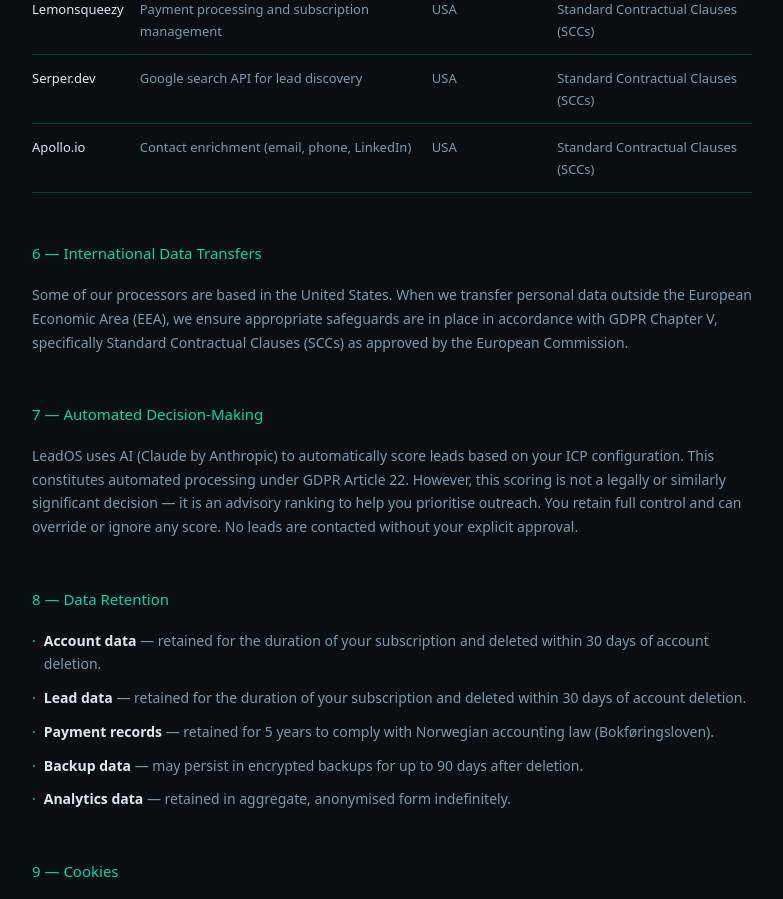
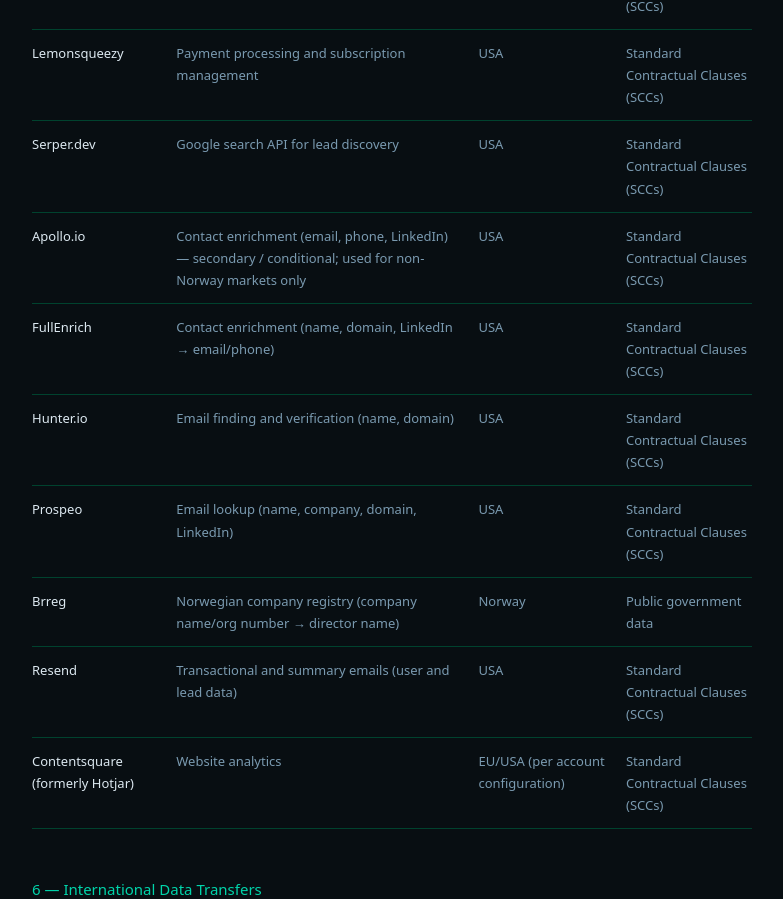
Before and after one commit to kribji/LeadOS-web, a Next.js app: page /privacy in a window 1280 px wide. Shown: the part 1898-2797 px from the top of the page, without its empty margins (248-1031 px from the left). Built offline with nearby package versions, Linux system fonts and the light colour scheme.

Commit message:
docs: update privacy policy processor list, add missing vendors, fix Hotjar/Contentsquare naming

```diff
--- a/app/privacy/page.tsx
+++ b/app/privacy/page.tsx
@@ -23,7 +23,7 @@
             Privacy Policy
           </h1>
           <p style={{ color: muted, fontSize: '14px' }}>
-            Effective date: April 10, 2026 &nbsp;|&nbsp; Last updated: April 10, 2026
+            Effective date: April 10, 2026 &nbsp;|&nbsp; Last updated: September 29, 2026
           </p>
         </div>
 
@@ -139,8 +139,44 @@
                   </tr>
                   <tr style={{ borderBottom: `1px solid ${border}` }}>
                     <td style={{ color: bright, padding: '12px 16px 12px 0', verticalAlign: 'top' }}>Apollo.io</td>
-                    <td style={{ color: muted, padding: '12px 16px 12px 0', verticalAlign: 'top' }}>Contact enrichment (email, phone, LinkedIn)</td>
+                    <td style={{ color: muted, padding: '12px 16px 12px 0', verticalAlign: 'top' }}>Contact enrichment (email, phone, LinkedIn) — secondary / conditional; used for non-Norway markets only</td>
                     <td style={{ color: muted, padding: '12px 16px 12px 0', verticalAlign: 'top' }}>USA</td>
+                    <td style={{ color: muted, padding: '12px 0', verticalAlign: 'top' }}>Standard Contractual Clauses (SCCs)</td>
+                  </tr>
+                  <tr style={{ borderBottom: `1px solid ${border}` }}>
+                    <td style={{ color: bright, padding: '12px 16px 12px 0', verticalAlign: 'top' }}>FullEnrich</td>
+                    <td style={{ color: muted, padding: '12px 16px 12px 0', verticalAlign: 'top' }}>Contact enrichment (name, domain, LinkedIn → email/phone)</td>
+                    <td style={{ color: muted, padding: '12px 16px 12px 0', verticalAlign: 'top' }}>USA</td>
+                    <td style={{ color: muted, padding: '12px 0', verticalAlign: 'top' }}>Standard Contractual Clauses (SCCs)</td>
+                  </tr>
+                  <tr style={{ borderBottom: `1px solid ${border}` }}>
+                    <td style={{ color: bright, padding: '12px 16px 12px 0', verticalAlign: 'top' }}>Hunter.io</td>
+                    <td style={{ color: muted, padding: '12px 16px 12px 0', verticalAlign: 'top' }}>Email finding and verification (name, domain)</td>
+                    <td style={{ color: muted, padding: '12px 16px 12px 0', verticalAlign: 'top' }}>USA</td>
+                    <td style={{ color: muted, padding: '12px 0', verticalAlign: 'top' }}>Standard Contractual Clauses (SCCs)</td>
+                  </tr>
+                  <tr style={{ borderBottom: `1px solid ${border}` }}>
+                    <td style={{ color: bright, padding: '12px 16px 12px 0', verticalAlign: 'top' }}>Prospeo</td>
+                    <td style={{ color: muted, padding: '12px 16px 12px 0', verticalAlign: 'top' }}>Email lookup (name, company, domain, LinkedIn)</td>
+                    <td style={{ color: muted, padding: '12px 16px 12px 0', verticalAlign: 'top' }}>USA</td>
+                    <td style={{ color: muted, padding: '12px 0', verticalAlign: 'top' }}>Standard Contractual Clauses (SCCs)</td>
+                  </tr>
+                  <tr style={{ borderBottom: `1px solid ${border}` }}>
+                    <td style={{ color: bright, padding: '12px 16px 12px 0', verticalAlign: 'top' }}>Brreg</td>
+                    <td style={{ color: muted, padding: '12px 16px 12px 0', verticalAlign: 'top' }}>Norwegian company registry (company name/org number → director name)</td>
+                    <td style={{ color: muted, padding: '12px 16px 12px 0', verticalAlign: 'top' }}>Norway</td>
+                    <td style={{ color: muted, padding: '12px 0', verticalAlign: 'top' }}>Public government data</td>
+                  </tr>
+                  <tr style={{ borderBottom: `1px solid ${border}` }}>
+                    <td style={{ color: bright, padding: '12px 16px 12px 0', verticalAlign: 'top' }}>Resend</td>
+                    <td style={{ color: muted, padding: '12px 16px 12px 0', verticalAlign: 'top' }}>Transactional and summary emails (user and lead data)</td>
+                    <td style={{ color: muted, padding: '12px 16px 12px 0', verticalAlign: 'top' }}>USA</td>
+                    <td style={{ color: muted, padding: '12px 0', verticalAlign: 'top' }}>Standard Contractual Clauses (SCCs)</td>
+                  </tr>
+                  <tr style={{ borderBottom: `1px solid ${border}` }}>
+                    <td style={{ color: bright, padding: '12px 16px 12px 0', verticalAlign: 'top' }}>Contentsquare (formerly Hotjar)</td>
+                    <td style={{ color: muted, padding: '12px 16px 12px 0', verticalAlign: 'top' }}>Website analytics</td>
+                    <td style={{ color: muted, padding: '12px 16px 12px 0', verticalAlign: 'top' }}>EU/USA (per account configuration)</td>
                     <td style={{ color: muted, padding: '12px 0', verticalAlign: 'top' }}>Standard Contractual Clauses (SCCs)</td>
                   </tr>
                 </tbody>
@@ -203,7 +239,7 @@
                     <td style={{ color: muted, padding: '12px 0', verticalAlign: 'top' }}>1 year</td>
                   </tr>
                   <tr style={{ borderBottom: `1px solid ${border}` }}>
-                    <td style={{ color: bright, padding: '12px 16px 12px 0', verticalAlign: 'top' }}>Hotjar</td>
+                    <td style={{ color: bright, padding: '12px 16px 12px 0', verticalAlign: 'top' }}>Contentsquare (formerly Hotjar)</td>
                     <td style={{ color: muted, padding: '12px 16px 12px 0', verticalAlign: 'top' }}>User behaviour analytics</td>
                     <td style={{ color: muted, padding: '12px 16px 12px 0', verticalAlign: 'top' }}>Analytics (requires consent)</td>
                     <td style={{ color: muted, padding: '12px 0', verticalAlign: 'top' }}>1 year</td>
```
